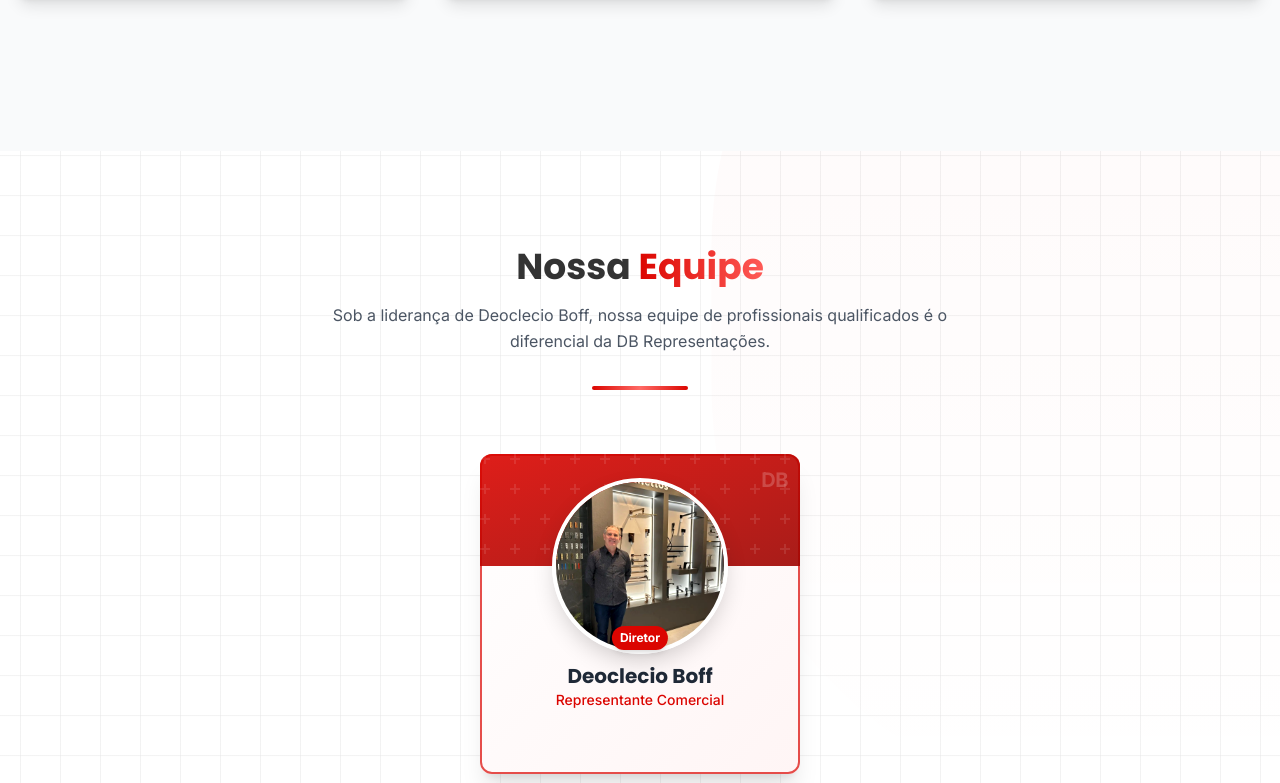
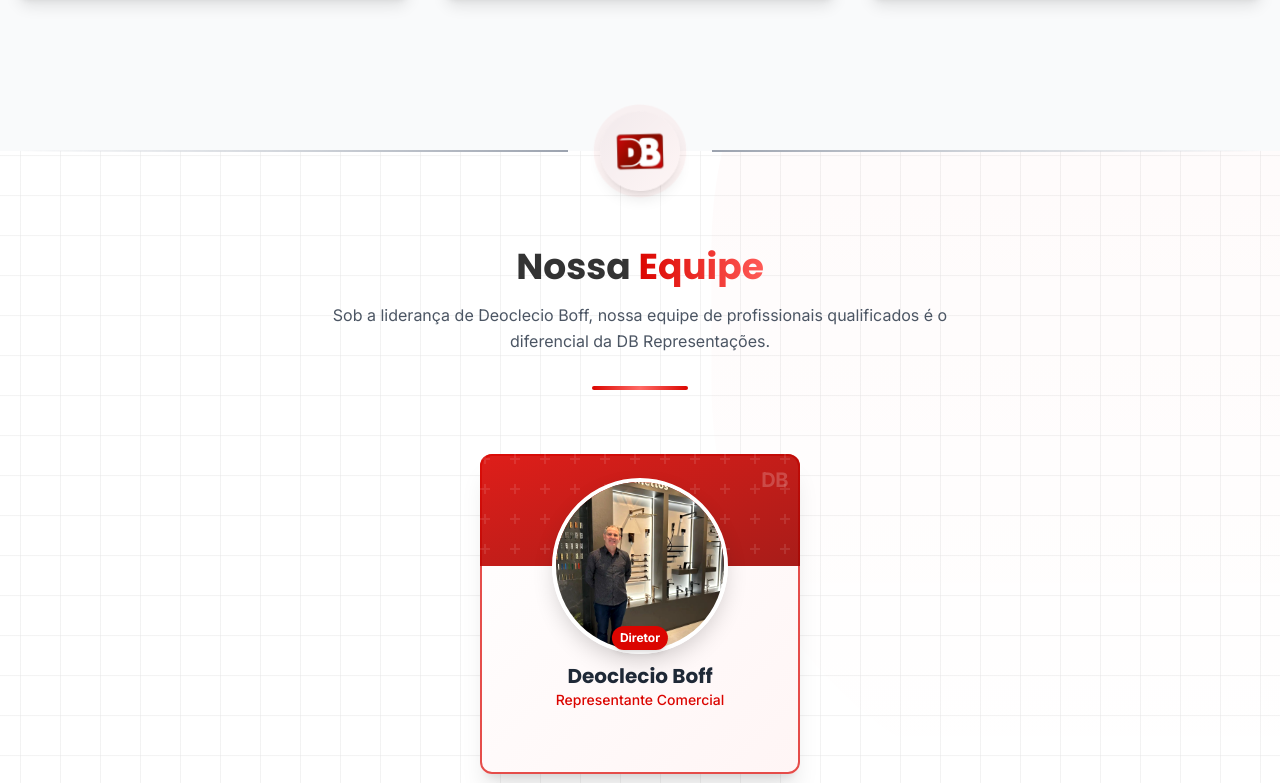
Before and after one commit to Iann29/DBRepresentacoes, a React (Vite) app: page / in a window 1280 px wide. Shown: the part 1597-2380 px from the top of the page. Built offline with nearby package versions, Linux system fonts and the light colour scheme.

Commit message:
Divider implementação.

```diff
--- a/src/App.tsx
+++ b/src/App.tsx
@@ -2,6 +2,7 @@ import React, { useEffect, useState } from 'react';
 import Header from './components/Header';
 import CompanyPresentation from './components/CompanyPresentation';
 import Differentials from './components/Differentials';
+import Divider from './components/Divider';
 import TeamPresentation from './components/TeamPresentation';
 import RepresentedCompanies from './components/RepresentedCompanies';
 import CompanyHistory from './components/CompanyHistory';
@@ -39,8 +40,11 @@ function App() {
         <Header />
         <main>
           <CompanyPresentation />
-          <Differentials />
-          <TeamPresentation />
+          <div className="relative">
+            <Differentials />
+            <Divider />
+            <TeamPresentation />
+          </div>
           <RepresentedCompanies />
           <CompanyHistory />
           <ContactForm />
--- /dev/null
+++ b/src/components/Divider.tsx
@@ -0,0 +1,91 @@
+import React, { useEffect, useRef } from 'react';
+import { motion } from 'framer-motion';
+
+const Divider: React.FC = () => {
+  const dividerRef = useRef<HTMLDivElement>(null);
+
+  useEffect(() => {
+    const observer = new IntersectionObserver(
+      (entries) => {
+        entries.forEach((entry) => {
+          if (entry.isIntersecting) {
+            entry.target.classList.add('opacity-100');
+            observer.unobserve(entry.target);
+          }
+        });
+      },
+      { threshold: 0.1 }
+    );
+
+    if (dividerRef.current) {
+      observer.observe(dividerRef.current);
+    }
+
+    return () => {
+      if (dividerRef.current) {
+        observer.unobserve(dividerRef.current);
+      }
+    };
+  }, []);
+
+  return (
+    <div
+      ref={dividerRef}
+      className="relative z-10 opacity-0 transition-opacity duration-1000 -my-10"
+    >
+      <div className="container mx-auto px-4">
+        <div className="flex items-center justify-center">
+          {/* Linha esquerda */}
+          <div className="flex-grow h-[2px] bg-gradient-to-r from-transparent via-gray-300 to-gray-400"></div>
+
+          {/* Logo centralizada com efeito */}
+          <div className="relative mx-8">
+            <motion.div
+              className="relative w-20 h-20 flex items-center justify-center"
+              animate={{
+                rotate: [0, 2, 0, -2, 0],
+              }}
+              transition={{
+                duration: 6,
+                repeat: Infinity,
+                repeatType: "reverse",
+                ease: "easeInOut"
+              }}
+            >
+              {/* Círculo decorativo */}
+              <div className="absolute inset-0 rounded-full bg-gradient-to-br from-gray-100 to-white shadow-lg"></div>
+
+              {/* Logo */}
+              <motion.img
+                src="/logodb.webp"
+                alt="DB Representações"
+                className="w-14 h-14 object-contain relative z-10"
+                whileHover={{ scale: 1.1 }}
+                transition={{ type: "spring", stiffness: 400, damping: 10 }}
+              />
+
+              {/* Efeito de brilho */}
+              <motion.div
+                className="absolute inset-0 rounded-full bg-[#db0500]/5"
+                animate={{
+                  scale: [1, 1.2, 1],
+                  opacity: [0.5, 0.8, 0.5]
+                }}
+                transition={{
+                  duration: 3,
+                  repeat: Infinity,
+                  repeatType: "reverse"
+                }}
+              ></motion.div>
+            </motion.div>
+          </div>
+
+          {/* Linha direita */}
+          <div className="flex-grow h-[2px] bg-gradient-to-l from-transparent via-gray-300 to-gray-400"></div>
+        </div>
+      </div>
+    </div>
+  );
+};
+
+export default Divider;
```
